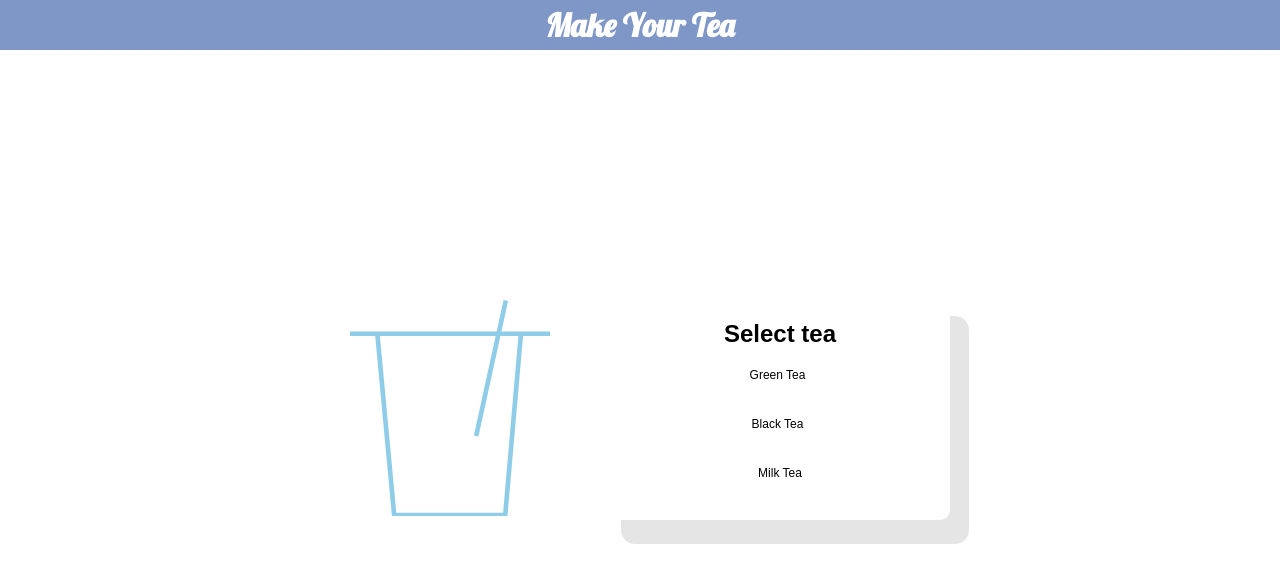
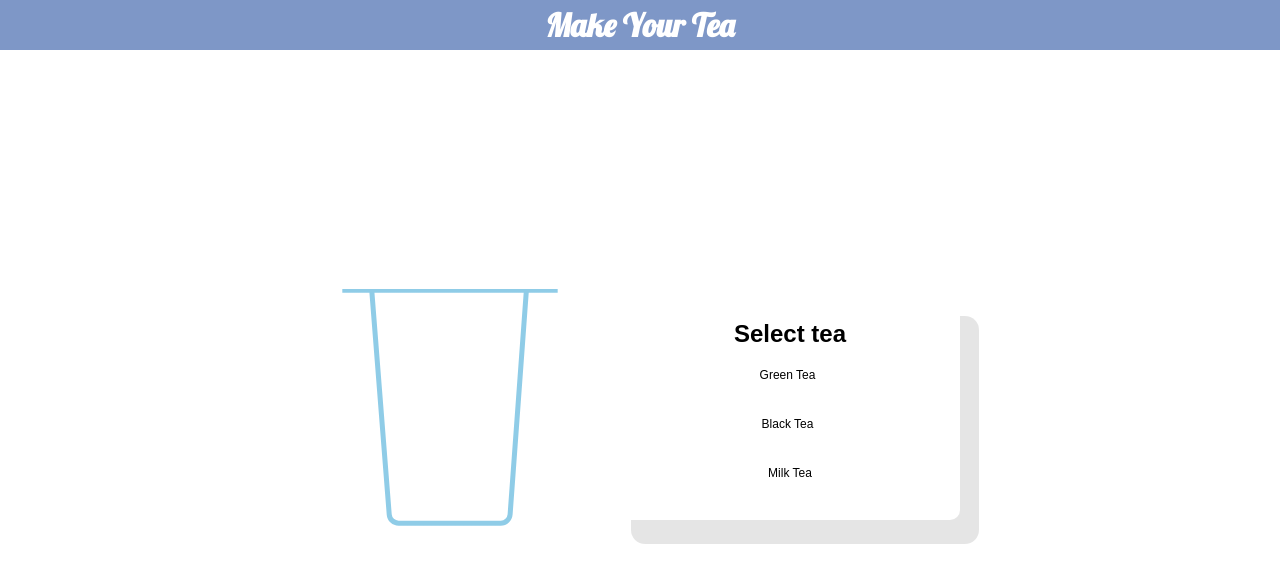
Before and after one commit to riya09/make-your-tea, a Vue app: page / in a window 1280 px wide. Shown: the top 582 px of the page. Built offline with nearby package versions, Linux system fonts and the light colour scheme.

Commit message:
style - updated shape of the cup

```diff
--- a/src/components/cup/TeaCup.vue
+++ b/src/components/cup/TeaCup.vue
@@ -1,6 +1,6 @@
 <template>
   <transition name="slide-in" appear>
-    <svg width="344" height="372" viewBox="0 0 344 372" fill="none">
+    <svg width="344" height="372" viewBox="0 0 344 380" fill="none">
       <g>
         <rect
           ref="rect"
@@ -19,7 +19,7 @@
           fill="url(#tea-flavor)"
         />
         <path
-          d="M0 58H47M344 58H294M294 58L267 370H76L47 58M294 58H47"
+          d="M0 2H47M344 2H294M294 2L268.01 360.086C267.441 367.928 260.912 374 253.049 374H89.8762C82.044 374 75.5303 367.974 74.9215 360.166L47 2M294 2H47"
           stroke="url(#stroke-color)"
           stroke-width="8"
         />
@@ -53,7 +53,7 @@
         <!--clip path of cup-->
         <defs>
           <clipPath id="clip-cup">
-            <path d="M0 58H47M344 58H294M294 58L267 370H76L47 58M294 58H47" />
+            <path d="M0 2H47M344 2H294M294 2L268.01 360.086C267.441 367.928 260.912 374 253.049 374H89.8762C82.044 374 75.5303 367.974 74.9215 360.166L47 2M294 2H47" />
           </clipPath>
         </defs>
         <!---->
@@ -69,7 +69,6 @@
           <circle cx="255" cy="350" r="15" fill="#595756" />
         </g>
       </g>
-      <path d="M268 1L217 234" stroke="#8FCCE7" stroke-width="8" />
     </svg>
   </transition>
 </template>
@@ -150,7 +149,7 @@ export default {
 
 <style lang="scss" scoped>
 svg {
-  width: 200px;
+  width: 220px;
   height: auto;
   rect {
     y: 372;
```
